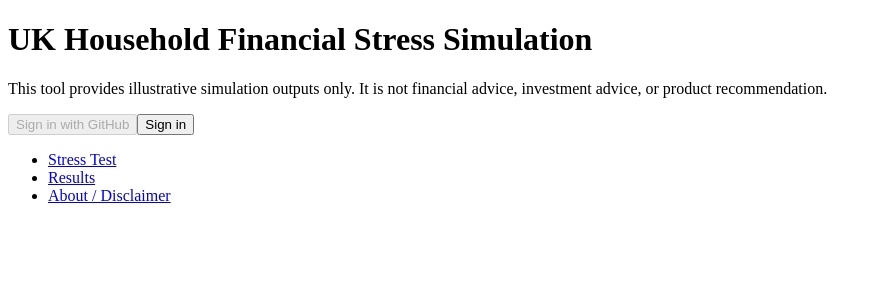
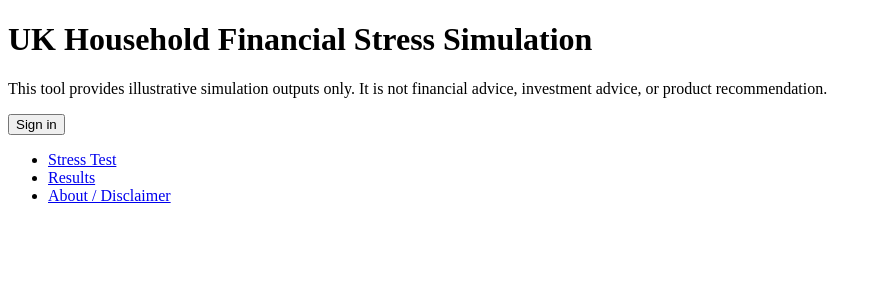
Before and after one commit to mpiposanchez-git/financial_stress_engine, a React (Vite) app in the folder apps/web/: page /#/ in a window 1280 px wide. Shown: the top 300 px of the page, without its empty margins (0-882 px from the left). Built offline with nearby package versions, Linux system fonts and the light colour scheme; no server answers.

Commit message:
fix(web): remove GitHub sign-in button and related logic from HomePage component

```diff
--- a/apps/web/src/pages/HomePage.tsx
+++ b/apps/web/src/pages/HomePage.tsx
@@ -1,26 +1,12 @@
 import {
   SignInButton,
   SignOutButton,
-  useAuth,
-  useSignIn
+  useAuth
 } from "@clerk/clerk-react";
 import { Link } from "react-router-dom";
 
 export function HomePage() {
   const { isLoaded: isAuthLoaded, isSignedIn } = useAuth();
-  const { isLoaded: isSignInLoaded, signIn } = useSignIn();
-
-  const onGitHubSignIn = async () => {
-    if (!isSignInLoaded || !signIn) {
-      return;
-    }
-
-    await signIn.authenticateWithRedirect({
-      strategy: "oauth_github",
-      redirectUrl: window.location.href,
-      redirectUrlComplete: window.location.href
-    });
-  };
 
   return (
     <main>
@@ -31,18 +17,9 @@ export function HomePage() {
       </p>
       {!isAuthLoaded ? <p>Loading authentication…</p> : null}
       {isAuthLoaded && !isSignedIn ? (
-        <>
-          <button
-            type="button"
-            onClick={() => void onGitHubSignIn()}
-            disabled={!isSignInLoaded || !signIn}
-          >
-            Sign in with GitHub
-          </button>
-          <SignInButton mode="redirect">
-            <button type="button">Sign in</button>
-          </SignInButton>
-        </>
+        <SignInButton mode="redirect">
+          <button type="button">Sign in</button>
+        </SignInButton>
       ) : null}
       {isAuthLoaded && isSignedIn ? (
         <SignOutButton>
```
